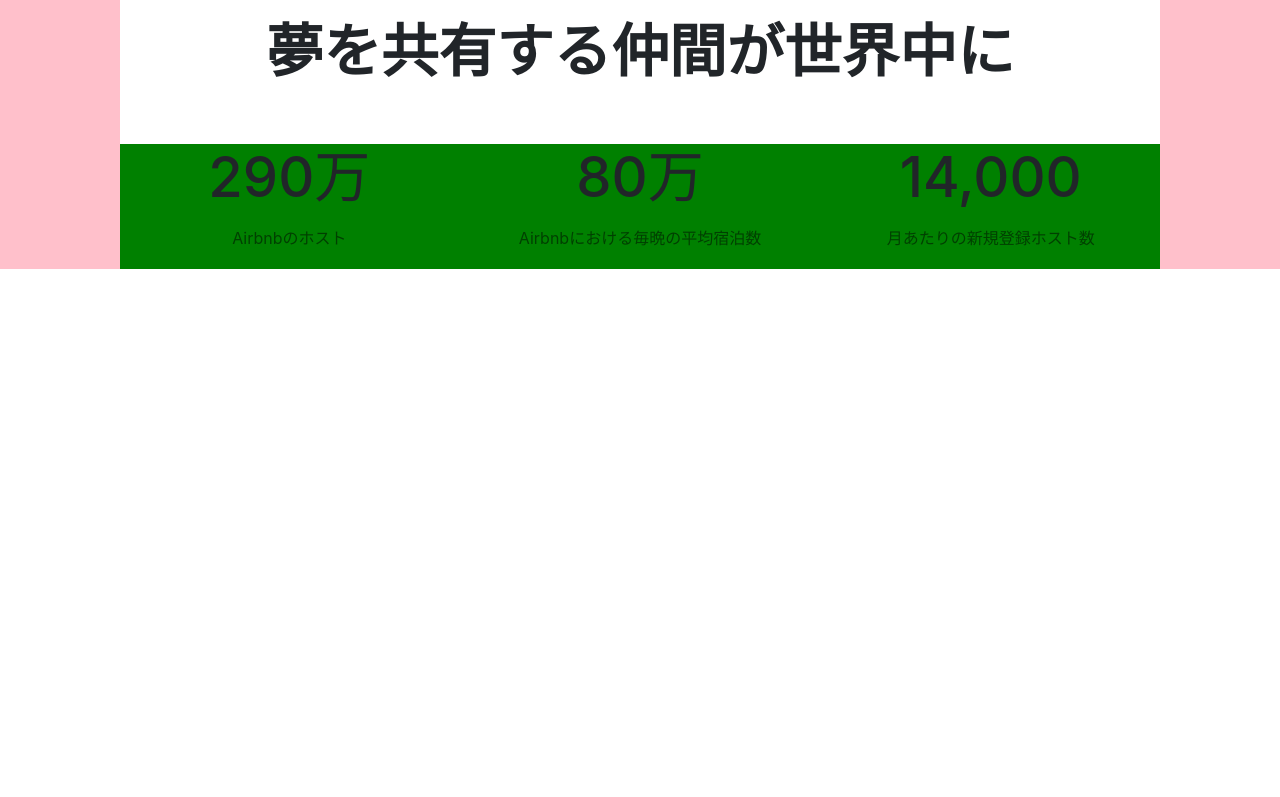
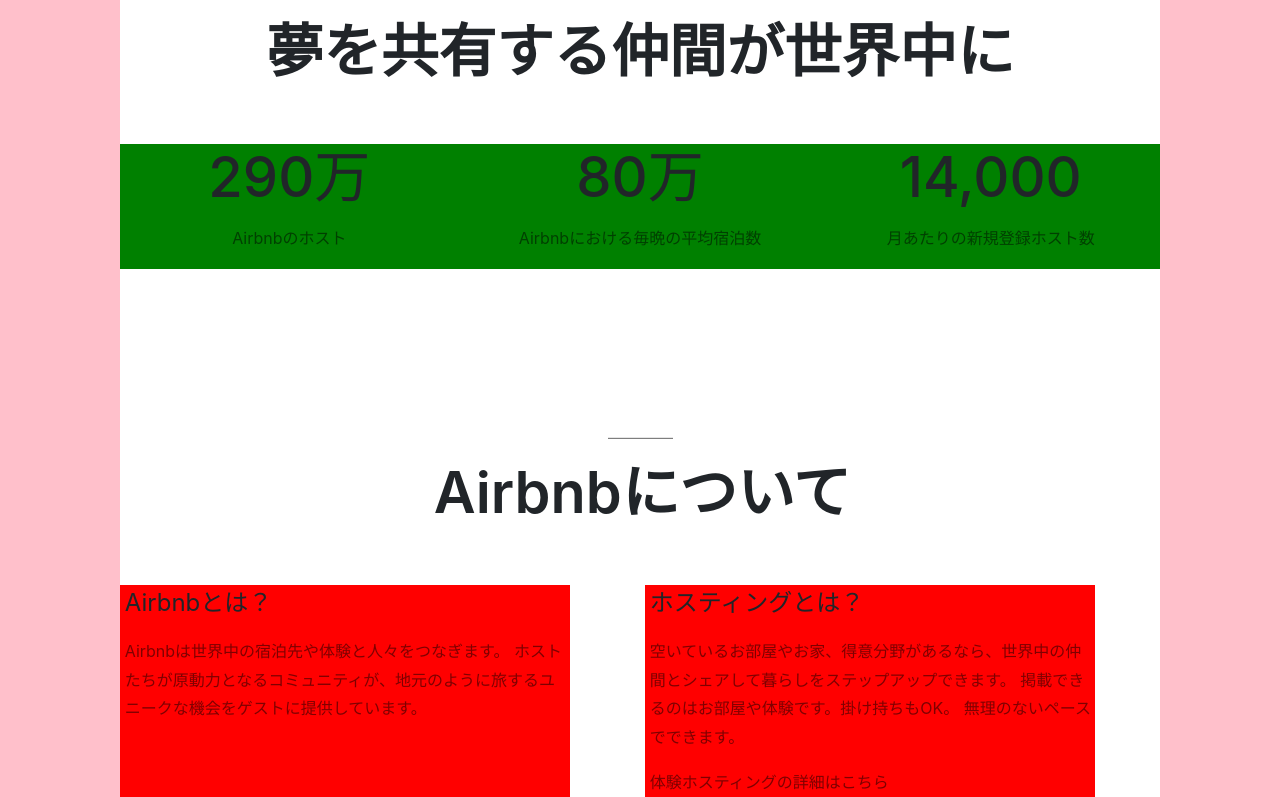
Before and after one commit to kibinag0/SiteCopy55, a plain HTML site: page index.html in a window 1280 px wide. Shown: the part 4269-5066 px from the top of the page. Before the commit the page ends 4538 px from the top, so only its background shows below. Drawn offline with nearby package versions, Linux system fonts and the light colour scheme.

Commit message:
finished ABOUT AIRBNB part

```diff
--- a/css/main.scss
+++ b/css/main.scss
@@ -322,3 +322,12 @@ $danger: #dc3545;
     font-size: 3.5rem;
     margin-bottom: 0.8rem;
 }
+
+
+// ここからAirbnbについて
+
+.small-hr-5{
+    margin-top: 10.5rem;
+    margin-bottom: 1.2rem;
+    @extend .hr-line;
+}
--- a/index.html
+++ b/index.html
@@ -320,7 +320,7 @@
                 </div>
 
                  <!-- 3分割のコンテンツ -->
-             <div class="three-contents-box pt-2">
+            <div class="three-contents-box pt-2">
 
                 <div class="one-third-box pr-2">
 
@@ -341,12 +341,32 @@
 
                 </div>
 
+             </div>
 
 
-             </div>
+             <!-- ここからAirbnbについて -->
+                <hr class="small-hr-5">
 
-             </div>
+                <!-- タイトル -->
+                <div>
+                    <h2 class="main-section-title  pl-1">Airbnbについて</h2>
+                </div>
 
+                <!-- 最初の2つの理由 -->
+                <div class="main-reasons-box pt-2">
+                    <div>
+                        <p class="section-titles">Airbnbとは？</p>
+                        <p class="plain-text">Airbnbは世界中の宿泊先や体験と人々をつなぎます。 ホストたちが原動力となるコミュニティが、地元のように旅するユニークな機会をゲストに提供しています。</p>
+
+                    </div>
+
+                    <div>
+                        <p class="section-titles">ホスティングとは？</p>
+                        <p class="plain-text">空いているお部屋やお家、得意分野があるなら、世界中の仲間とシェアして暮らしをステップアップできます。 掲載できるのはお部屋や体験です。掛け持ちもOK。 無理のないペースでできます。</p>
+                        <a href="#" class="plain-text">体験ホスティングの詳細はこちら</a>
+                    </div>
+
+                </div>
 
 
         </div>
```
Also changed, not shown: css/main.css, 1 other file.
